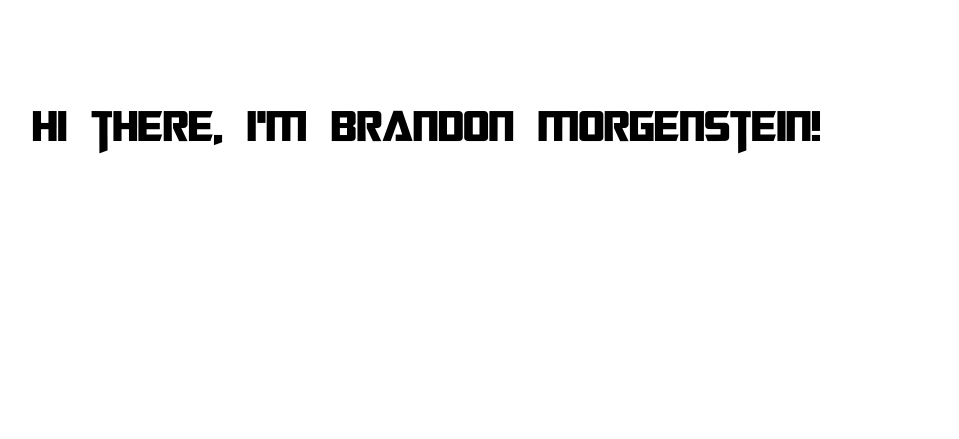
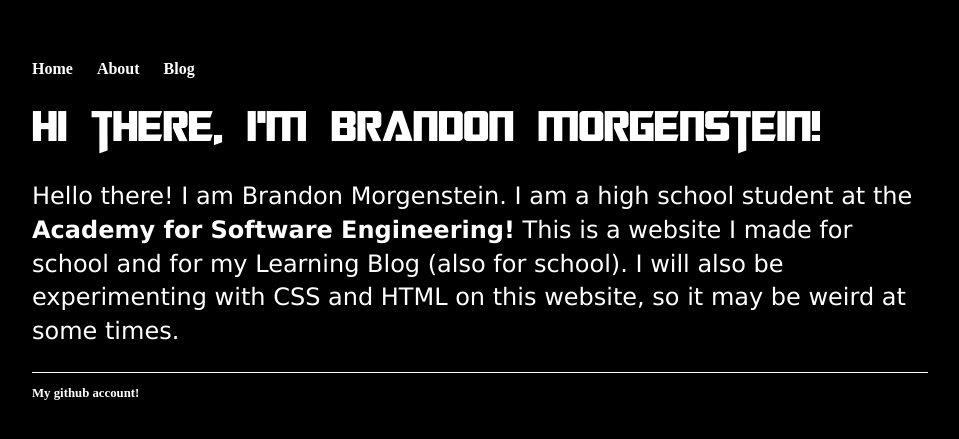
Before and after one commit to brandonm4478/brandonm4478.github.io, a Jekyll site: the page built from index.html, in a window 1280 px wide. Shown: the top 439 px of the page, without its empty margins (160-1119 px from the left). Built offline with Jekyll 4.4.1, drawn with Linux system fonts in a browser that asks for light colours.

Commit message:
Update main.css

```diff
--- a/css/main.css
+++ b/css/main.css
@@ -11,7 +11,7 @@
 body {
   margin: 60px auto;
   width: 70%;
-  background-color: white;
+  background-color: black;
 }
 nav ul, footer ul {
   font-family:'Star Jedi';
@@ -32,6 +32,7 @@
 }
 h1 {
   font-size: 3em;
+  color: #FFFFFF;
   font-family:'Transformers Movie';
 }
 p {
```
